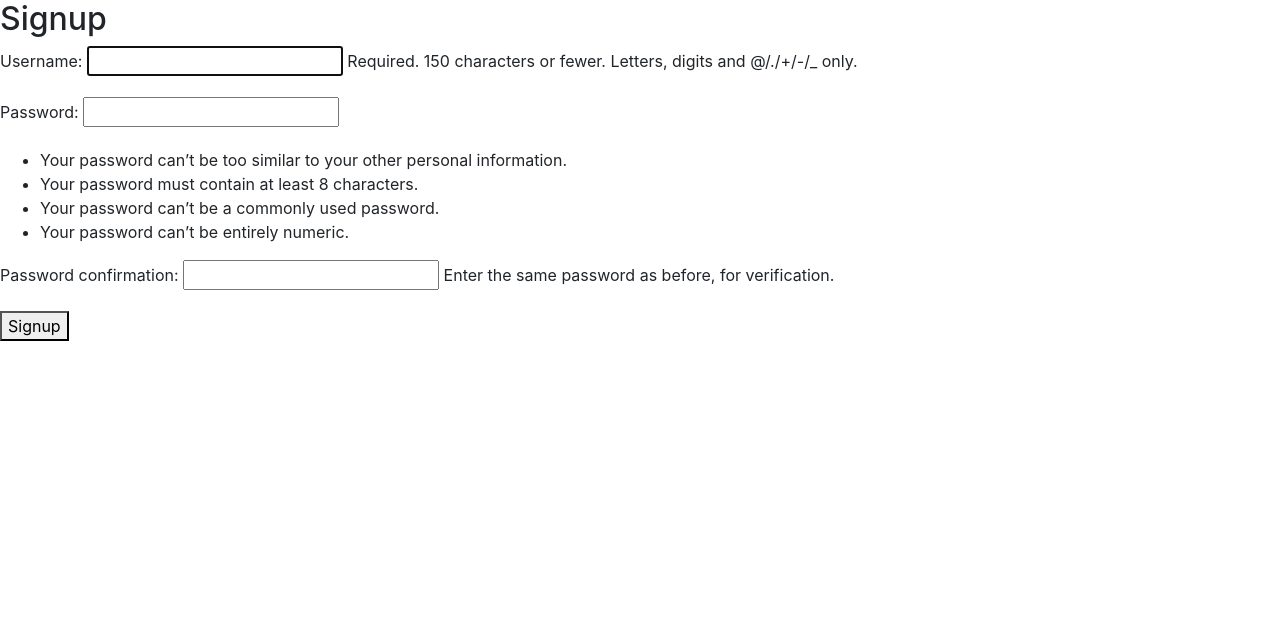
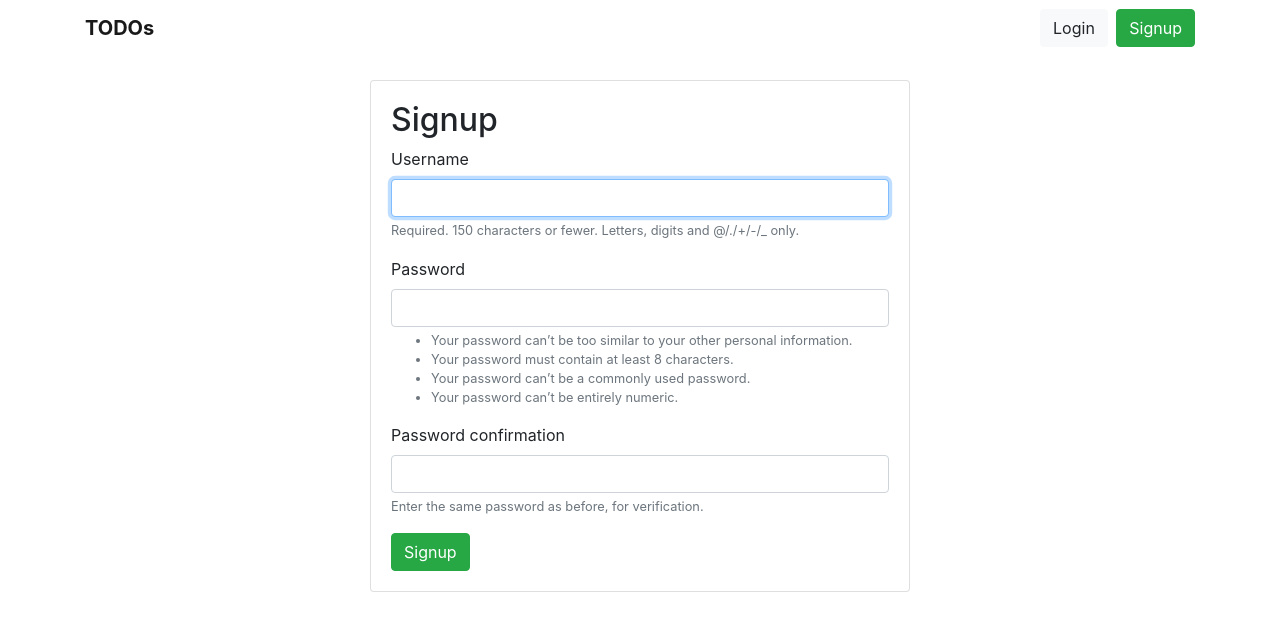
Before and after one commit to eagle9518/todo, a Django app: page /signup/ in a window 1280 px wide. Shown: the top 631 px of the page. Run offline with Django 4.2, Linux system fonts and the light colour scheme; some libraries are stand-ins or nearby versions.

Commit message:
Reformat Signup and Login Form

```diff
--- a/static/basic.css
+++ b/static/basic.css
@@ -1,10 +1,14 @@
-.dropbtn {
-    background-color: #999999;
-    color: black;
-    padding: 8px;
-    font-size: 14px;
-    border: none;
-    font-family: "Arial";
+.asteriskField {
+  display: none;
+}
+
+form .alert ul li {
+  list-style: none;
+}
+
+form .alert ul {
+  padding: 0;
+  margin: 0;
 }
 
 .dropdown-content {
@@ -16,7 +20,6 @@
   z-index: 1;
 }
 
-/* Links inside the dropdown */
 .dropdown-content a {
   color: black;
   padding: 12px 16px;
@@ -24,11 +27,8 @@
   display: block;
 }
 
-/* Change color of dropdown links on hover */
 .dropdown-content a:hover {background-color: #ddd;}
 
-/* Show the dropdown menu on hover */
 .dropdown:hover .dropdown-content {display: block;}
 
-/* Change the background color of the dropdown button when the dropdown content is shown */
 .dropdown:hover .dropbtn {background-color: #999999;}
--- a/templates/base.html
+++ b/templates/base.html
@@ -9,26 +9,29 @@
 </head>
 <body>
 {% block body %}
-    <nav class="navbar navbar-light bg-light">
-        <a class="navbar-brand" href="{% url 'agenda' %}">TODOs</a>
+    <nav class="navbar navbar-light mb-4">
+        <div class="container">
+            <a class="navbar-brand font-weight-bold" href="{% url 'todos' %}">TODOs</a>
             {% if user.is_authenticated %}
                 <div class="dropdown">
-                <button class="dropbtn">Hello {{ user.username }}</button>
+                    <button class="btn btn-dark">Hello {{ user.username }}</button>
                     <div class="dropdown-content">
                         <a href="{% url 'logout' %}">Logout</a>
                     </div>
                 </div>
             {% else %}
                 <form class="inline">
-                <a class="btn btn-light" type="button" href="{% url 'login' %}">Login</a>
+                    <a class="btn btn-light mr-1" type="button" href="{% url 'login' %}">Login</a>
                     <a class="btn btn-success" type="button" href="{% url 'signup' %}">Signup</a>
                 </form>
             {% endif %}
+        </div>
     </nav>
-
+    <div class="container">
         {% block content %}
 
         {% endblock %}
+    </div>
 {% endblock %}
 </body>
 </html>
--- a/templates/registration/signup.html
+++ b/templates/registration/signup.html
@@ -1,10 +1,21 @@
 {% extends 'base.html' %}
 
-{% block body %}
-    <h2>Signup</h2>
-    <form method="post">
-        {% csrf_token %}
-        {{ form.as_p }}
-        <button type="submit">Signup</button>
-    </form>
+{% load crispy_forms_filters %}
+
+{% block content %}
+    <div class="row justify-content-center">
+        <div class="col-6">
+            <div class="card">
+                <div class="card-body">
+                    <h2>Signup</h2>
+                    <form method="post">
+                        {% csrf_token %}
+                        {{ form | crispy }}
+                        <button class="btn btn-success" type="submit">Signup</button>
+                    </form>
+                </div>
+            </div>
+        </div>
+    </div>
+
 {% endblock %}
--- a/todo/urls.py
+++ b/todo/urls.py
@@ -21,8 +21,10 @@ from agenda import views as agenda_views
 
 urlpatterns = [
     path('admin/', admin.site.urls),
-    path('', agenda_views.agenda, name='agenda'),
+    path('', agenda_views.home, name='home'),
 
     path('signup/', account_views.signup, name='signup'),
     path('accounts/', include('django.contrib.auth.urls')),
+
+    path('todos/', agenda_views.todos, name='todos'),
 ]
```
Also changed, not shown: agenda/views.py (+10 -2 lines), templates/registration/login.html (+17 -7 lines), todo/settings.py (+7 -2 lines), db.sqlite3 (added). Lines whose indentation alone changed are shown as unchanged.
